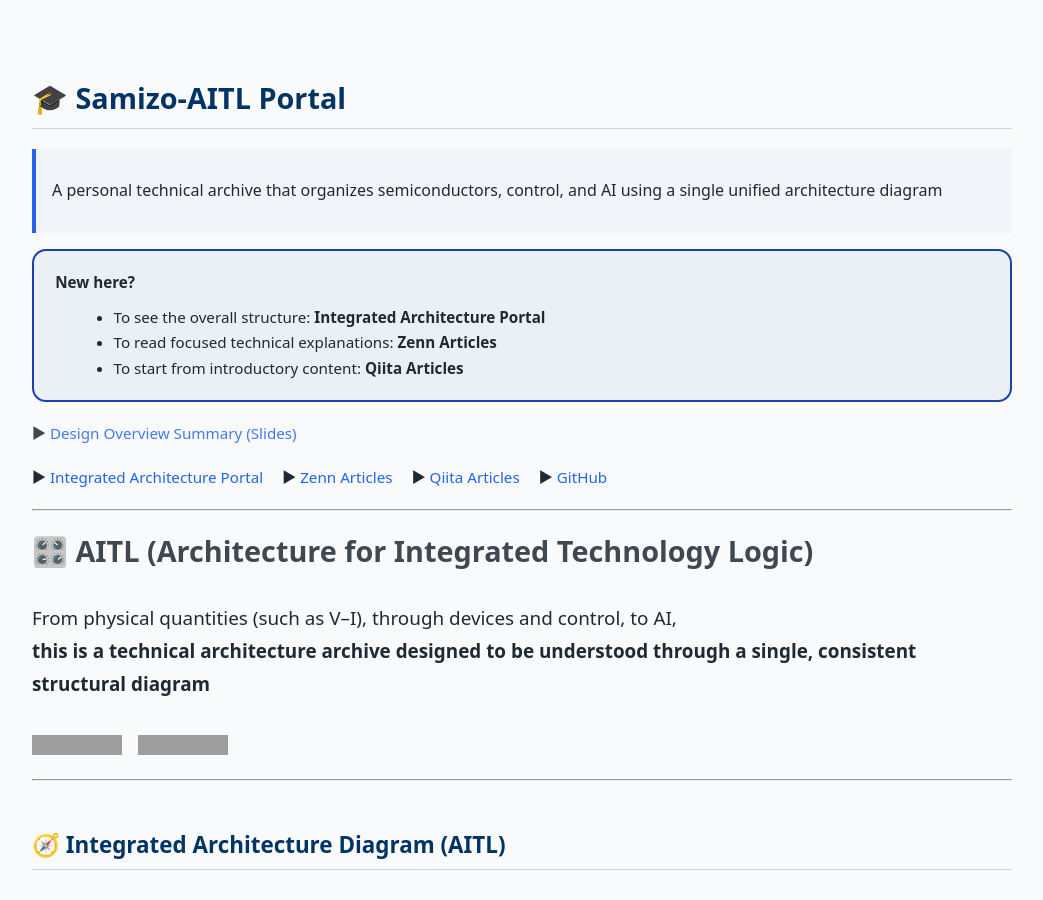
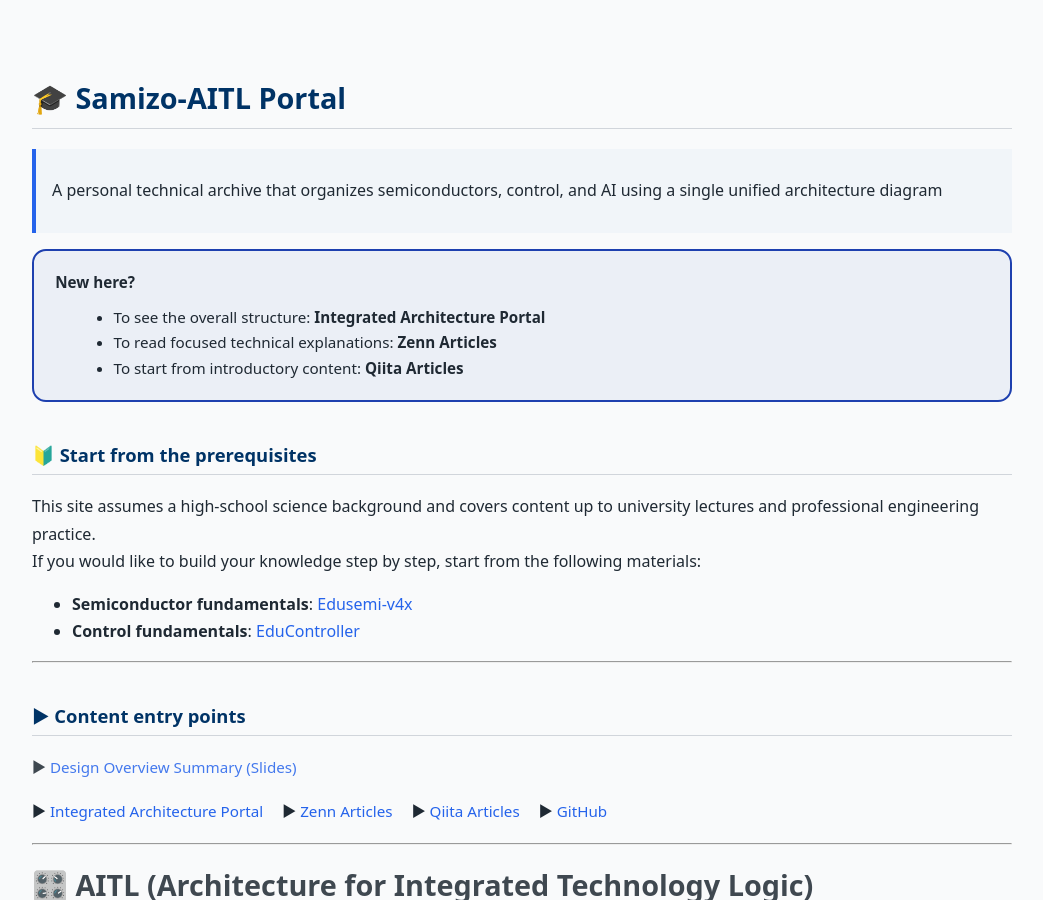
Before and after one commit to Samizo-AITL/Samizo-AITL.github.io, a Jekyll site: the page built from en/index.md, in a window 1280 px wide and 900 px high. Shown: the whole window, without its empty margins (118-1161 px from the left). Built offline with Jekyll 4.4.1, drawn with Linux system fonts in a browser that asks for light colours; grey boxes are pictures that could not be loaded.

Commit message:
Update index.md

```diff
--- a/en/index.md
+++ b/en/index.md
@@ -17,6 +17,19 @@
   <li>To start from introductory content: <strong>Qiita Articles</strong></li>
 </ul>
 </div>
+
+### 🔰 Start from the prerequisites
+
+This site assumes a high-school science background and covers content up to
+university lectures and professional engineering practice.
+If you would like to build your knowledge step by step, start from the following materials:
+
+- **Semiconductor fundamentals**: [Edusemi-v4x](https://samizo-aitl.github.io/Edusemi-v4x/en/)
+- **Control fundamentals**: [EduController](https://github.com/Samizo-AITL/EduController/en/)
+
+---
+
+### ▶ Content entry points
 
 <div style="margin:1.1em 0; font-size:0.95em; opacity:0.85;">
   ▶ <a href="/about/marp/en/samizo-aitl-presentation.html">
```
